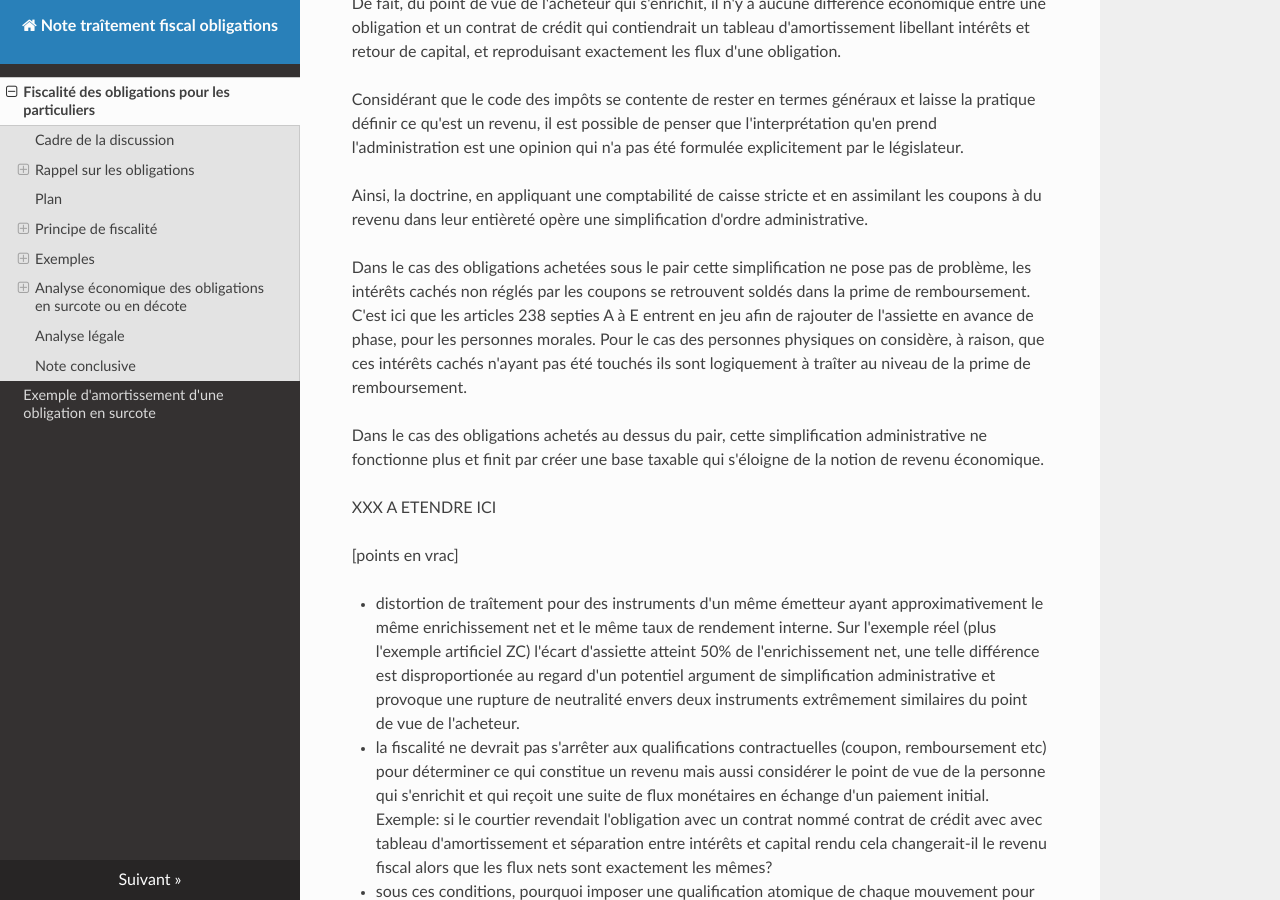
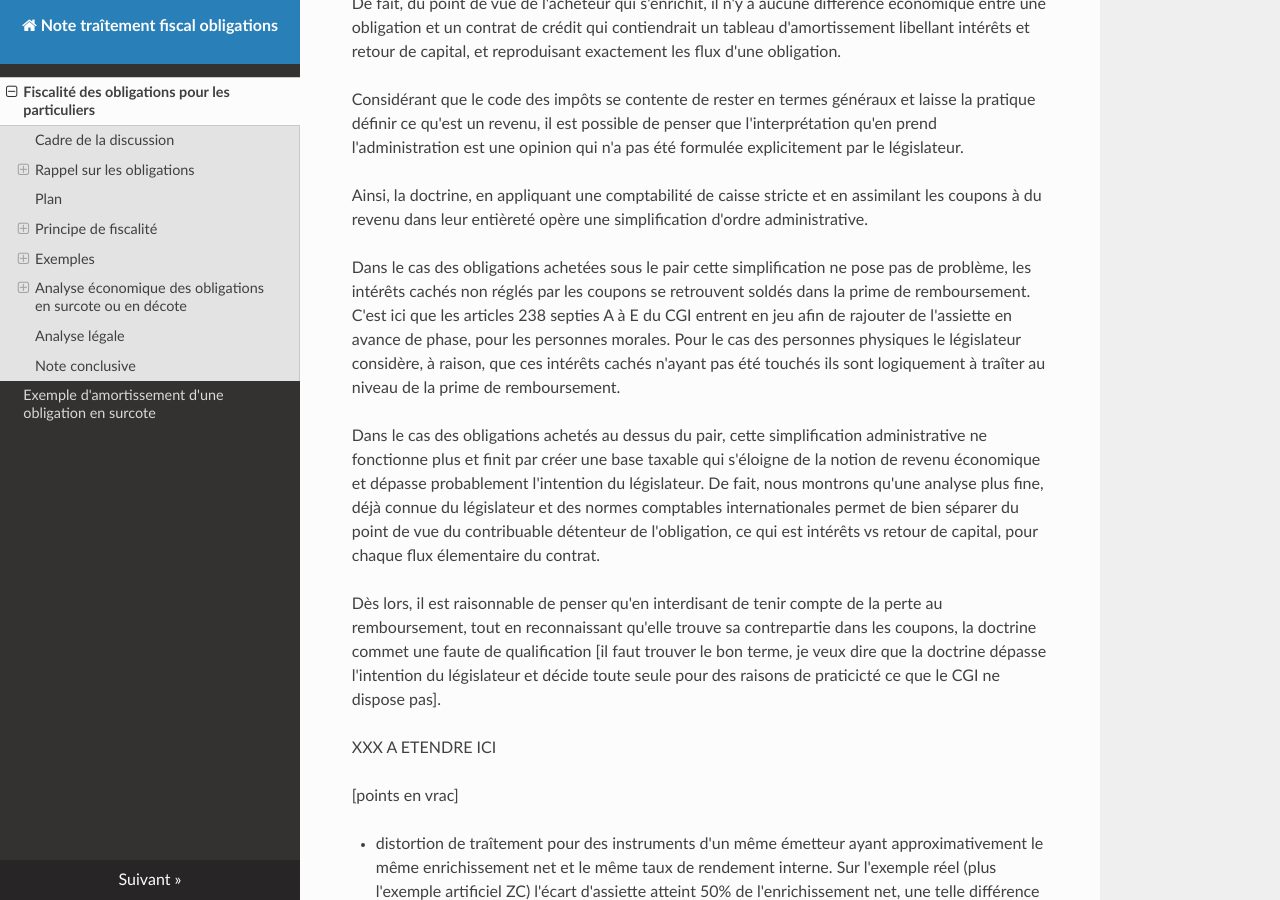
Before and after one commit to ConscritNeuneu/note-traitement-fiscal-obligations, an MkDocs documentation site: the page built from docs/note_fiscalisation_obligations.md, in a window 1280 px wide and 900 px high, scrolled down 9837 px. Built offline with MkDocs 1.6.1, drawn with Linux system fonts in a browser that asks for light colours; nearby versions of some CDN libraries.

Commit message:
Reformulation

```diff
--- a/docs/note_fiscalisation_obligations.md
+++ b/docs/note_fiscalisation_obligations.md
@@ -603,14 +603,27 @@ simplification d'ordre administrative.
 Dans le cas des obligations achetées sous le pair cette simplification ne
 pose pas de problème, les intérêts cachés non réglés par les coupons se
 retrouvent soldés dans la prime de remboursement. C'est ici que les articles
-238 septies A à E entrent en jeu afin de rajouter de l'assiette en avance de
-phase, pour les personnes morales. Pour le cas des personnes physiques on
-considère, à raison, que ces intérêts cachés n'ayant pas été touchés ils
-sont logiquement à traîter au niveau de la prime de remboursement.
+238 septies A à E du CGI entrent en jeu afin de rajouter de l'assiette en
+avance de phase, pour les personnes morales. Pour le cas des personnes
+physiques le législateur considère, à raison, que ces intérêts cachés
+n'ayant pas été touchés ils sont logiquement à traîter au niveau de la prime
+de remboursement.
 
 Dans le cas des obligations achetés au dessus du pair, cette simplification
 administrative ne fonctionne plus et finit par créer une base taxable qui
-s'éloigne de la notion de revenu économique.
+s'éloigne de la notion de revenu économique et dépasse probablement
+l'intention du législateur. De fait, nous montrons qu'une analyse plus fine,
+déjà connue du législateur et des normes comptables internationales permet de
+bien séparer du point de vue du contribuable détenteur de l'obligation, ce
+qui est intérêts vs retour de capital, pour chaque flux élementaire du
+contrat.
+
+Dès lors, il est raisonnable de penser qu'en interdisant de tenir compte de la
+perte au remboursement, tout en reconnaissant qu'elle trouve sa contrepartie
+dans les coupons, la doctrine commet une faute de qualification [il faut
+trouver le bon terme, je veux dire que la doctrine dépasse l'intention du
+législateur et décide toute seule pour des raisons de praticicté ce que le
+CGI ne dispose pas].
 
 XXX A ETENDRE ICI
 
```
